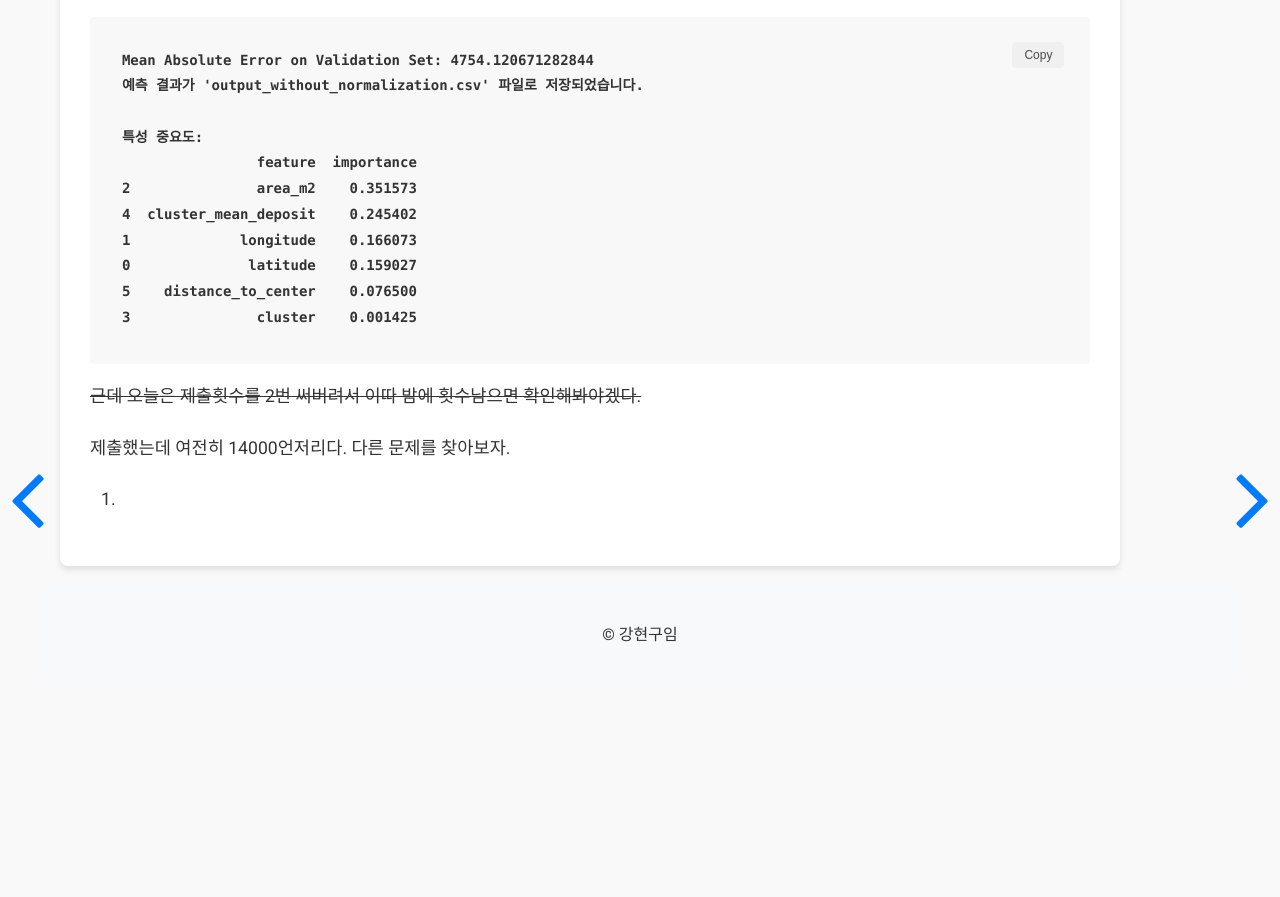
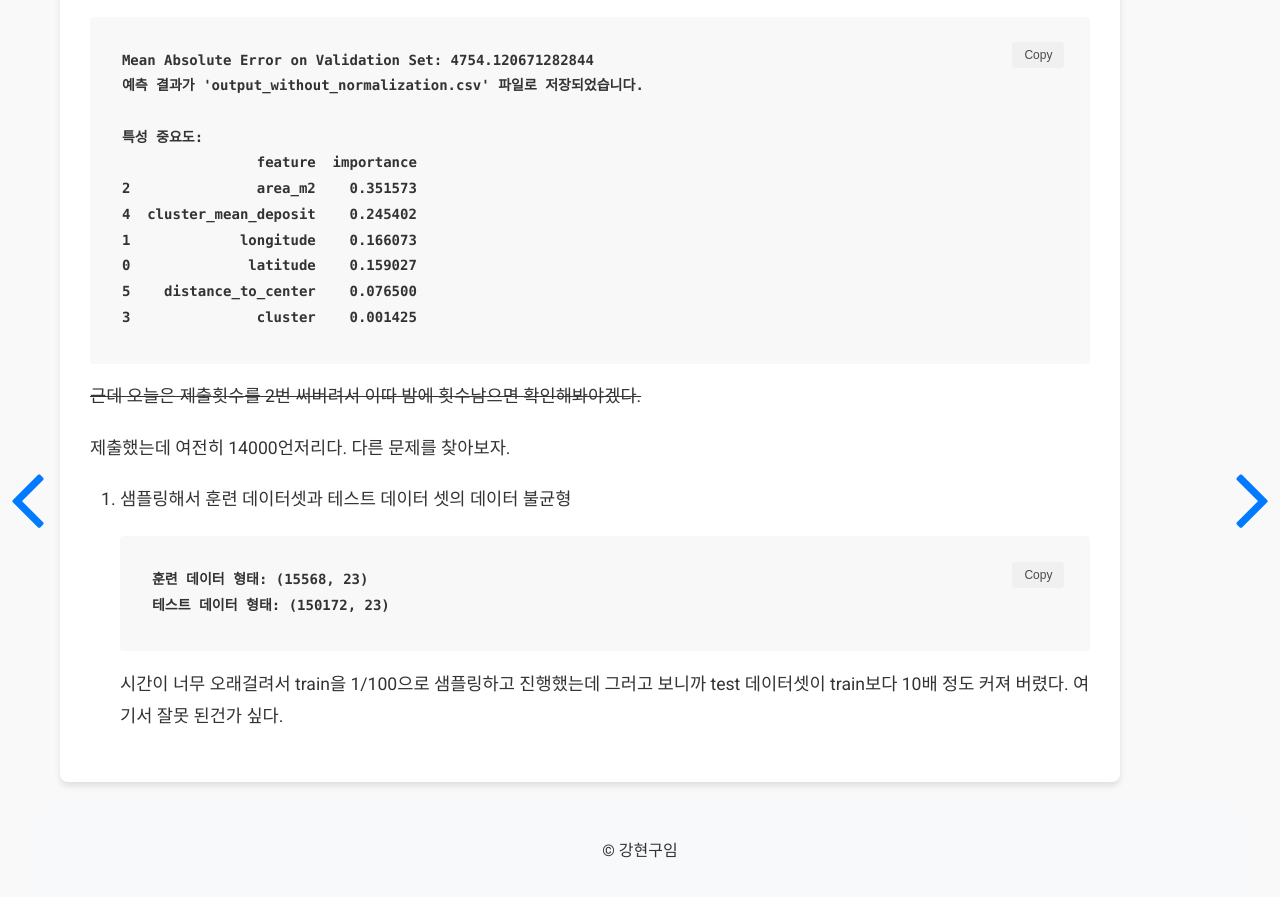
Before and after one commit to ardkyer/ardkyer.github.io, a Jekyll site: the page built from _posts/2024-10-10- 클러스터링.md, in a window 1280 px wide and 900 px high, scrolled down 8345 px. Shown: the top 897 px of the window. Built offline with Jekyll 4.4.1, drawn with Linux system fonts in a browser that asks for light colours; nearby versions of some CDN libraries; comment, search, counter and statistics services are not loaded; before the commit the page ends 9029 px from its top, so only the background shows below that.

Commit message:
Add blog post

````diff
--- a/_posts/2024-10-10- 클러스터링.md
+++ b/_posts/2024-10-10- 클러스터링.md
@@ -249,4 +249,11 @@ Mean Absolute Error on Validation Set: 4754.120671282844
 
 제출했는데 여전히 14000언저리다. 다른 문제를 찾아보자.
 
-3.
+3. 샘플링해서 훈련 데이터셋과 테스트 데이터 셋의 데이터 불균형
+
+   ```
+   훈련 데이터 형태: (15568, 23)
+   테스트 데이터 형태: (150172, 23)
+   ```
+
+   시간이 너무 오래걸려서 train을 1/100으로 샘플링하고 진행했는데 그러고 보니까 test 데이터셋이 train보다 10배 정도 커져 버렸다. 여기서 잘못 된건가 싶다.
````
Also changed, not shown: _posts/2024-10-12- 책 공부.md (added, +58 -0 lines).
